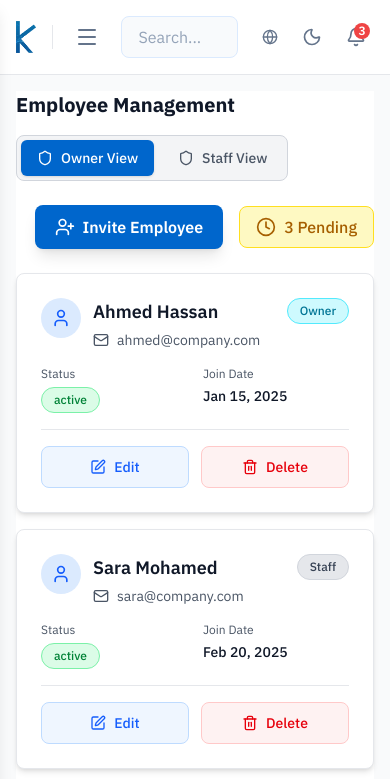
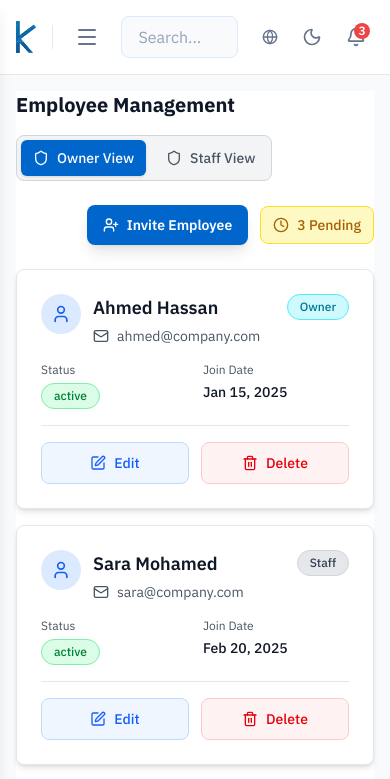
Before and after one commit to Kalamna/Kalamna-Dashboard, a React (Vite) app: page /employees in a window 390 px wide. Shown: the top 779 px of the page. Built offline with nearby package versions, Linux system fonts and the light colour scheme.

Commit message:
Fixed button responsiveness and dark mode hover colors

```diff
--- a/src/components/employees/EmployeesSection.tsx
+++ b/src/components/employees/EmployeesSection.tsx
@@ -47,24 +47,26 @@ const EmployeesSection: React.FC<EmployeesSectionProps> = ({
     <div className="space-y-6">
       {/* Header with Action Buttons (Owner Only) */}
       {userIsOwner && (
-        <div className="flex justify-end items-center gap-4">
+        <div className="flex flex-wrap justify-end items-center gap-3">
           {/* Invite Button */}
           <button
             onClick={() => setShowInviteModal(true)}
-            className="flex items-center gap-2 bg-[#0066cc] hover:bg-[#0052a3] dark:bg-[#3b82f6] dark:hover:bg-[#3b82f6] text-white px-5 py-2.5 rounded-lg transition-colors font-semibold shadow-lg"
+            className="flex items-center gap-2 bg-[#0066cc] hover:bg-[#0052a3] dark:bg-[#3b82f6] dark:hover:bg-[#2563eb] text-white dark:text-white px-4 sm:px-5 py-2.5 rounded-lg transition-all duration-200 font-semibold shadow-lg hover:shadow-xl active:scale-95 text-sm sm:text-base whitespace-nowrap"
           >
-            <UserPlus className="w-5 h-5" />
-            {t("inviteEmployee") || "Invite Employee"}
+            <UserPlus className="w-4 h-4 sm:w-5 sm:h-5 flex-shrink-0" />
+            <span>{t("inviteEmployee") || "Invite Employee"}</span>
           </button>
 
           {/* Pending Invitations Badge */}
           {pendingInvitations.length > 0 && (
             <button
               onClick={() => setActiveSection("pending")}
-              className="flex items-center gap-2 bg-yellow-100 dark:bg-yellow-500/20 text-yellow-700 dark:text-yellow-400 px-4 py-2 rounded-lg hover:bg-yellow-200 dark:hover:bg-yellow-500/30 transition-colors font-medium border border-yellow-300 dark:border-yellow-500/30"
+              className="flex items-center gap-2 bg-yellow-100 dark:bg-yellow-500/20 text-yellow-700 dark:text-yellow-400 px-3 sm:px-4 py-2 sm:py-2.5 rounded-lg hover:bg-yellow-200 dark:hover:bg-yellow-500/30 transition-all duration-200 font-medium border border-yellow-300 dark:border-yellow-500/30 active:scale-95 text-sm sm:text-base whitespace-nowrap"
             >
-              <Clock className="w-5 h-5" />
-              {pendingInvitations.length} {t("pending") || "Pending"}
+              <Clock className="w-4 h-4 sm:w-5 sm:h-5 flex-shrink-0" />
+              <span>
+                {pendingInvitations.length} {t("pending") || "Pending"}
+              </span>
             </button>
           )}
 
@@ -72,10 +74,10 @@ const EmployeesSection: React.FC<EmployeesSectionProps> = ({
           {activeSection === "pending" && (
             <button
               onClick={() => setActiveSection("all")}
-              className="flex items-center gap-2 bg-[#0066cc] hover:bg-[#0052a3] dark:bg-[#3b82f6] dark:hover:bg-[#3b82f6] text-white px-5 py-2.5 rounded-lg transition-colors font-semibold shadow-lg"
+              className="flex items-center gap-2 bg-blue-100 dark:bg-[#3b82f6]/20 text-blue-700 dark:text-[#3b82f6] px-3 sm:px-4 py-2 sm:py-2.5 rounded-lg hover:bg-blue-200 dark:hover:bg-[#3b82f6]/30 transition-all duration-200 font-medium border border-blue-300 dark:border-[#3b82f6]/30 active:scale-95 text-sm sm:text-base whitespace-nowrap"
             >
-              <Users className="w-5 h-5" />
-              {t("allEmployees") || "All Employees"}
+              <Users className="w-4 h-4 sm:w-5 sm:h-5 flex-shrink-0" />
+              <span>{t("allEmployees") || "All Employees"}</span>
             </button>
           )}
         </div>
@@ -104,13 +106,13 @@ const EmployeesSection: React.FC<EmployeesSectionProps> = ({
       {showInviteModal && userIsOwner && (
         <div className="fixed inset-0 bg-black/50 backdrop-blur-sm flex items-center justify-center z-50 p-4">
           <div className="bg-white dark:bg-[#0d1f2d] rounded-lg shadow-xl max-w-2xl w-full max-h-[90vh] overflow-y-auto border border-gray-200 dark:border-[#1e3a5f]">
-            <div className="flex justify-between items-center p-6 border-b border-gray-200 dark:border-[#1e3a5f]">
+            <div className="flex flex-wrap justify-end items-center gap-3">
               <h3 className="text-xl font-semibold text-gray-900 dark:text-white">
                 {t("inviteNewEmployee") || "Invite New Employee"}
               </h3>
               <button
                 onClick={() => setShowInviteModal(false)}
-                className="text-gray-400 hover:text-gray-600 dark:hover:text-gray-300 transition-colors"
+                className="text-gray-400 hover:text-gray-600 dark:text-gray-400 dark:hover:text-gray-300 transition-colors p-1 rounded-lg hover:bg-gray-100 dark:hover:bg-gray-800 active:scale-95"
               >
                 <X className="w-6 h-6" />
               </button>
--- a/src/components/employees/PendingInvitationsTable.tsx
+++ b/src/components/employees/PendingInvitationsTable.tsx
@@ -140,14 +140,14 @@ const PendingInvitationsTable: React.FC<PendingInvitationsTableProps> = ({
                     <div className="flex items-center space-x-2">
                       <button
                         onClick={() => onResend(invitation.id)}
-                        className="text-[#0066cc] hover:text-[#0052a3] dark:text-[#3b82f6] dark:hover:bg-[#3b82f6]/20 transition-colors p-2 hover:bg-gray-100 dark:hover:bg-[#0a2540] rounded"
+                        className="text-[#0066cc] hover:text-[#0052a3] dark:text-[#3b82f6] dark:hover:text-[#60a5fa] transition-all duration-200 p-2 hover:bg-gray-100 dark:hover:bg-[#1a2f45] rounded-lg active:scale-95"
                         title={t("resendInvitation") || "Resend Invitation"}
                       >
                         <RefreshCw className="w-4 h-4 text-current" />
                       </button>
                       <button
                         onClick={() => setShowDeleteConfirm(invitation.id)}
-                        className="text-red-600 hover:text-red-700 dark:text-red-400 dark:hover:text-red-300 transition-colors p-2 hover:bg-gray-100 dark:hover:bg-[#0a2540] rounded"
+                        className="text-red-600 hover:text-red-700 dark:text-red-400 dark:hover:text-red-300 transition-all duration-200 p-2 hover:bg-gray-100 dark:hover:bg-[#1a2f45] rounded-lg active:scale-95"
                         title={t("deleteInvitation") || "Delete Invitation"}
                       >
                         <Trash2 className="w-4 h-4 text-current" />
@@ -222,14 +222,14 @@ const PendingInvitationsTable: React.FC<PendingInvitationsTableProps> = ({
             <div className="flex gap-3 pt-4 border-t border-gray-200 dark:border-[#1e3a5f]">
               <button
                 onClick={() => onResend(invitation.id)}
-                className="flex-1 flex items-center justify-center gap-2 bg-blue-50 text-[#0066cc] dark:bg-[#3b82f6]/10 dark:text-[#3b82f6] px-4 py-2.5 rounded-lg hover:bg-blue-100 dark:hover:bg-[#3b82f6]/20 transition-colors text-sm font-medium border border-blue-200 dark:border-[#3b82f6]/30"
+                className="flex-1 flex items-center justify-center gap-2 bg-blue-50 text-[#0066cc] dark:bg-[#3b82f6]/10 dark:text-[#3b82f6] px-4 py-2.5 rounded-lg hover:bg-blue-100 dark:hover:bg-[#3b82f6]/20 transition-all duration-200 text-sm font-medium border border-blue-200 dark:border-[#3b82f6]/30 active:scale-95"
               >
                 <RefreshCw className="w-4 h-4" />
                 {t("resend") || "Resend"}
               </button>
               <button
                 onClick={() => setShowDeleteConfirm(invitation.id)}
-                className="flex-1 flex items-center justify-center gap-2 bg-red-50 text-red-600 dark:bg-red-500/20 dark:text-red-400 px-4 py-2.5 rounded-lg hover:bg-red-100 dark:hover:bg-red-500/30 transition-colors text-sm font-medium border border-red-200 dark:border-red-500/30"
+                className="flex-1 flex items-center justify-center gap-2 bg-red-50 text-red-600 dark:bg-red-500/20 dark:text-red-400 px-4 py-2.5 rounded-lg hover:bg-red-100 dark:hover:bg-red-500/30 transition-all duration-200 text-sm font-medium border border-red-200 dark:border-red-500/30 active:scale-95"
               >
                 <Trash2 className="w-4 h-4" />
                 {t("delete") || "Delete"}
@@ -267,13 +267,13 @@ const PendingInvitationsTable: React.FC<PendingInvitationsTableProps> = ({
             <div className="flex space-x-3">
               <button
                 onClick={() => setShowDeleteConfirm(null)}
-                className="flex-1 px-4 py-2 border border-gray-300 dark:border-[#1e3a5f] rounded-lg hover:bg-gray-50 dark:hover:bg-[#0a2540] transition-colors text-gray-700 dark:text-gray-300 font-medium"
+                className="flex-1 px-4 py-2 border border-gray-300 dark:border-[#1e3a5f] rounded-lg hover:bg-gray-50 dark:hover:bg-[#1a2f45] transition-all duration-200 text-gray-700 dark:text-gray-300 font-medium active:scale-95"
               >
                 {t("cancel") || "Cancel"}
               </button>
               <button
                 onClick={() => handleDelete(showDeleteConfirm)}
-                className="flex-1 px-4 py-2 bg-red-600 text-white rounded-lg hover:bg-red-700 transition-colors font-medium"
+                className="flex-1 px-4 py-2 bg-red-600 hover:bg-red-700 dark:bg-red-600 dark:hover:bg-red-500 text-white transition-all duration-200 font-medium active:scale-95"
               >
                 {t("delete") || "Delete"}
               </button>
--- a/src/pages/employees/EmployeesPage.tsx
+++ b/src/pages/employees/EmployeesPage.tsx
@@ -275,25 +275,25 @@ const EmployeesPage: React.FC = () => {
         <div className="flex items-center gap-2 bg-gray-100 dark:bg-[#0d1f2d] p-1 rounded-lg border border-gray-300 dark:border-[#1e3a5f]">
           <button
             onClick={() => setDemoRole("owner")}
-            className={`flex items-center gap-2 px-4 py-2 rounded-md text-sm font-medium transition-colors ${
+            className={`flex items-center gap-2 px-3 sm:px-4 py-2 rounded-md text-sm font-medium transition-all duration-200 whitespace-nowrap active:scale-95 ${
               demoRole === "owner"
-                ? "bg-[#0066cc] dark:bg-[#3b82f6] text-white shadow-sm"
-                : "text-gray-600 dark:text-gray-300 hover:text-gray-900 dark:hover:text-white"
+                ? "bg-[#0066cc] dark:bg-[#3b82f6] text-white dark:text-white shadow-sm"
+                : "text-gray-600 dark:text-gray-300 hover:text-gray-900 dark:hover:text-white hover:bg-gray-200 dark:hover:bg-[#1a2f45]"
             }`}
           >
-            <Shield className="w-4 h-4" />
-            Owner View
+            <Shield className="w-4 h-4 flex-shrink-0" />
+            <span>Owner View</span>
           </button>
           <button
             onClick={() => setDemoRole("staff")}
-            className={`flex items-center gap-2 px-4 py-2 rounded-md text-sm font-medium transition-colors ${
+            className={`flex items-center gap-2 px-3 sm:px-4 py-2 rounded-md text-sm font-medium transition-all duration-200 whitespace-nowrap active:scale-95 ${
               demoRole === "staff"
-                ? "bg-[#0066cc] dark:bg-[#3b82f6] text-white shadow-sm"
-                : "text-gray-600 dark:text-gray-300 hover:text-gray-900 dark:hover:text-white"
+                ? "bg-[#0066cc] dark:bg-[#3b82f6] text-white dark:text-white shadow-sm"
+                : "text-gray-600 dark:text-gray-300 hover:text-gray-900 dark:hover:text-white hover:bg-gray-200 dark:hover:bg-[#1a2f45]"
             }`}
           >
-            <Shield className="w-4 h-4" />
-            Staff View
+            <Shield className="w-4 h-4 flex-shrink-0" />
+            <span>Staff View</span>
           </button>
         </div>
       </div>
@@ -301,8 +301,8 @@ const EmployeesPage: React.FC = () => {
       {/* Success Alert */}
       {showSuccessAlert && (
         <div className="bg-green-50 dark:bg-green-500/20 border border-green-200 dark:border-green-500/30 text-green-700 dark:text-green-400 px-4 py-3 rounded-lg text-sm flex items-center">
-          <Check className="w-5 h-5 mr-2" />
-          {alertMessage}
+          <Check className="w-5 h-5 mr-2 flex-shrink-0" />
+          <span>{alertMessage}</span>
         </div>
       )}
 
```
Also changed, not shown: src/components/employees/AllEmployeesTable.tsx (+10 -10 lines).
